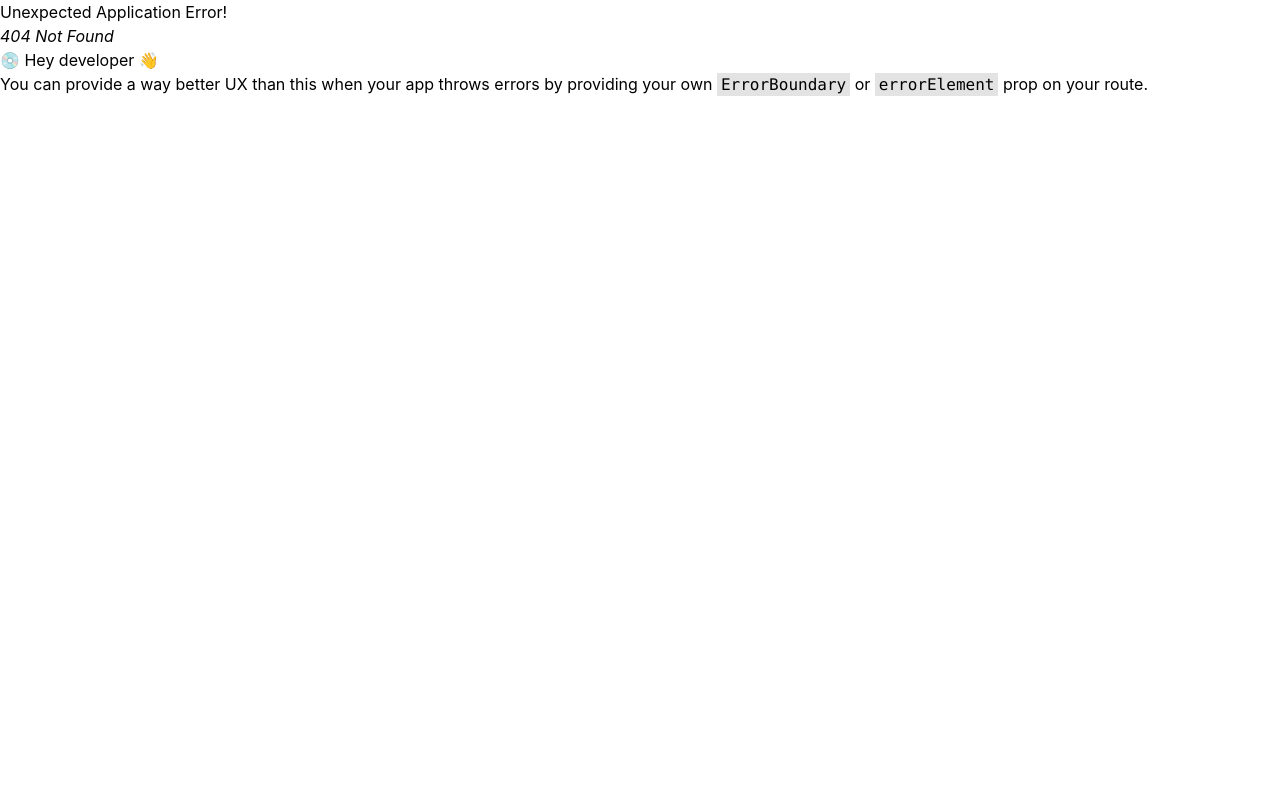
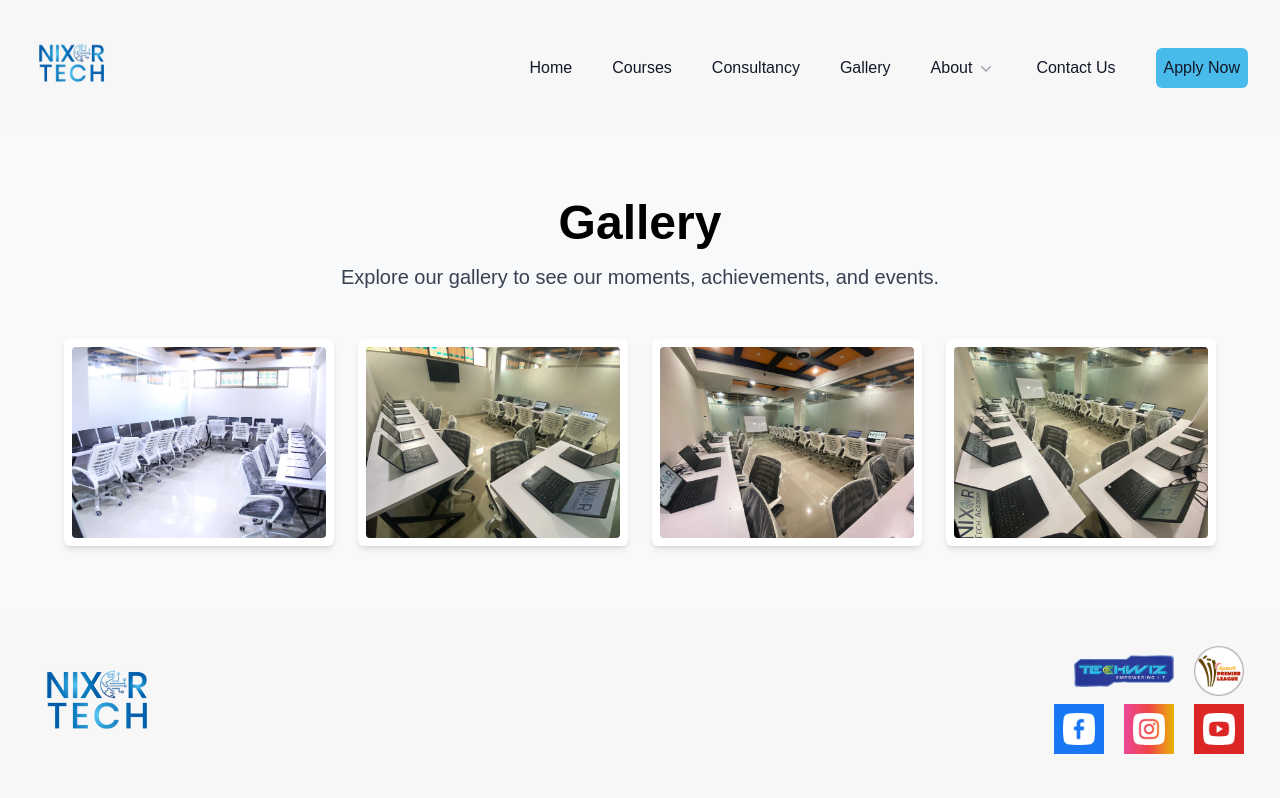
Before and after one commit to AmmarHussainn/aptech-new, a React (Create React App) app: page /gallery in a window 1280 px wide. Before the commit this address had no page. Shown: the top 798 px of the page. Built offline with nearby package versions, Linux system fonts and the light colour scheme.

Commit message:
update gallery page

```diff
--- a/src/App.js
+++ b/src/App.js
@@ -12,6 +12,7 @@ import Applynow from './pages/Applynow';
 import Counsultancy from './pages/Counsultancy';
 import Mission from './pages/Mission';
 import Vision from './pages/Vision';
+import Gallery from './pages/Gallery';
 
 
 function App() {
@@ -48,6 +49,10 @@ function App() {
     {
       path: 'vision',
       element: <Vision/>,
+    },
+    {
+      path: 'gallery',
+      element: <Gallery/>,
     }
 
 
--- a/src/components/Header.js
+++ b/src/components/Header.js
@@ -74,8 +74,8 @@ export default function Header() {
             Consultancy
           </a>
           <a
-            to='/about'
-            onClick={() => navigate('/about')}
+            to='/gallery'
+            onClick={() => navigate('/gallery')}
             className='font-poppins text-[16px] cursor-pointer font-medium leading-6 text-gray-900 flex items-center'
           >
             Gallery
@@ -186,8 +186,8 @@ export default function Header() {
             Consultancy
           </a>
           <a
-            to='/about'
-            onClick={() => navigate('/about')}
+            to='/gallery'
+            onClick={() => navigate('/gallery')}
             className='font-poppins text-[16px] py-2 cursor-pointer font-medium leading-6 text-gray-900 flex items-center'
           >
             Gallery
--- /dev/null
+++ b/src/pages/Gallery.js
@@ -0,0 +1,46 @@
+import React from 'react';
+import Header from '../components/Header';
+import { Footer } from '../components/Footer';
+
+// Replace with your actual image URLs
+const galleryImages = [
+  'nixorimg1.jpeg',
+    'nixorimg2.jpeg',
+    'nixorimg3.jpeg',
+    'nixorimg4.jpeg',
+];
+
+const Gallery = () => {
+  return (
+    <>
+      <div className=''>
+        <div className='shadow-lg'>
+          <Header />
+        </div>
+
+        <div className="bg-[#f8f9fa] py-16 px-4">
+          <div className="max-w-7xl mx-auto text-center mb-12">
+            <h1 className="text-4xl md:text-5xl font-bold font-poppins mb-4">
+              Gallery
+            </h1>
+            <p className="text-lg md:text-xl font-poppins text-gray-700">
+              Explore our gallery to see our moments, achievements, and events.
+            </p>
+          </div>
+
+          <div className="max-w-6xl mx-auto grid grid-cols-1 sm:grid-cols-2 md:grid-cols-3 lg:grid-cols-4 gap-6">
+            {galleryImages.map((imageUrl, index) => (
+              <div key={index} className="bg-white p-2 shadow-md rounded-md hover:shadow-lg transform transition duration-300 hover:-translate-y-1">
+                <img src={imageUrl} alt={`Gallery Image ${index + 1}`} className="w-full h-full  object-cover rounded" />
+              </div>
+            ))}
+          </div>
+        </div>
+
+        <Footer />
+      </div>
+    </>
+  );
+};
+
+export default Gallery;
```
